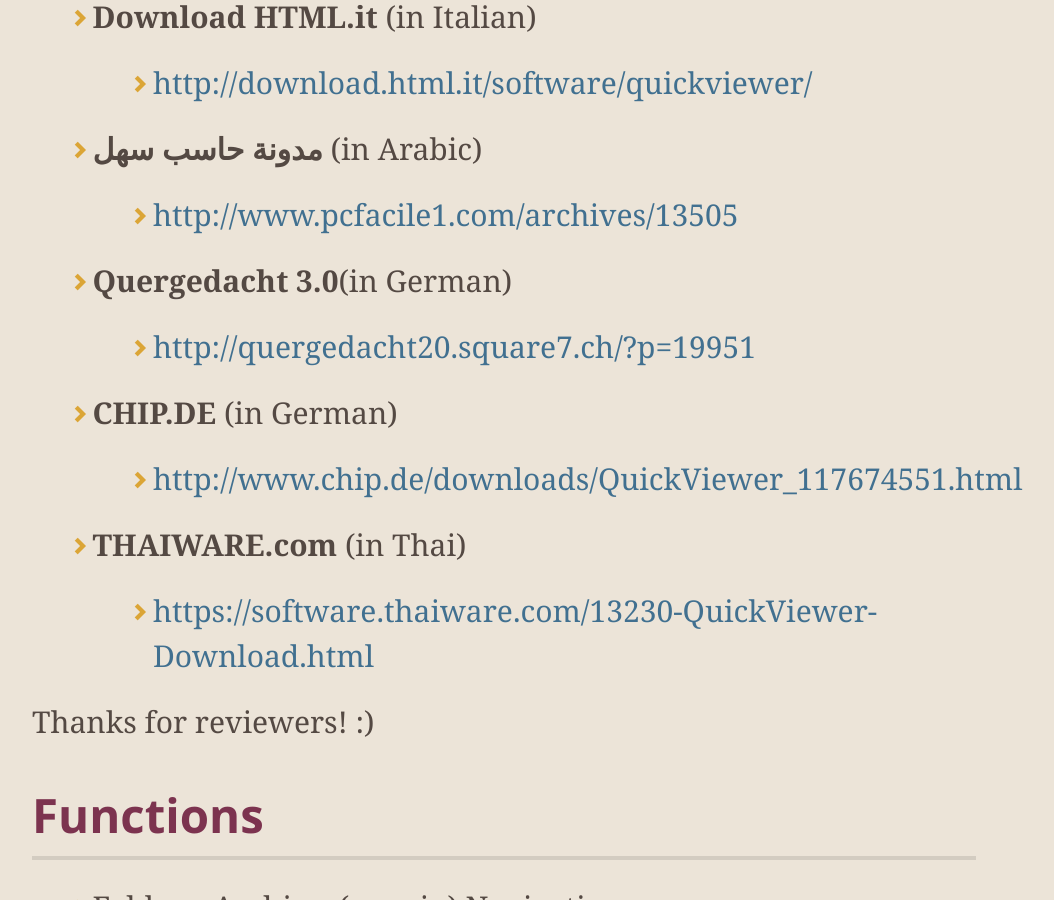
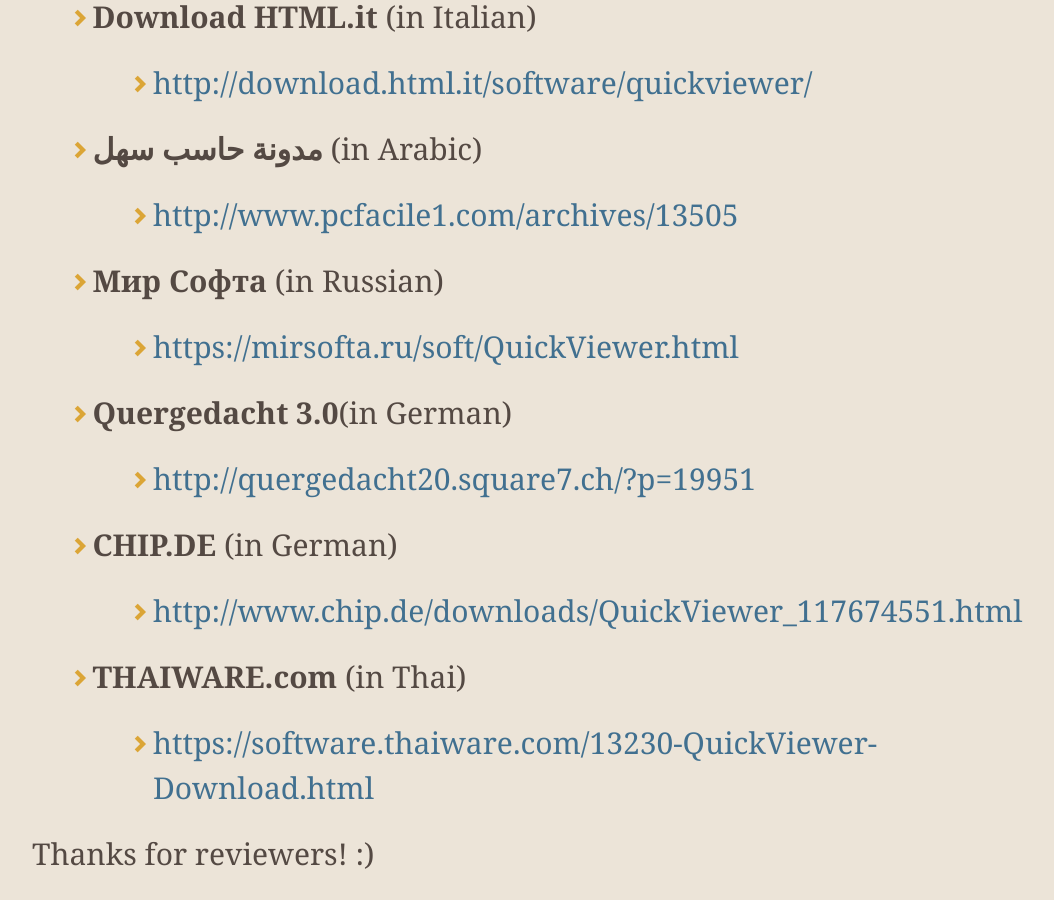
Before and after one commit to kanryu/quickviewer, a Jekyll site: the page built from docs/index.md, in a window 1280 px wide and 900 px high, scrolled down 4761 px. Shown: the whole window, without its empty margins (136-1190 px from the left). Built offline with Jekyll 4.4.1, drawn with Linux system fonts in a browser that asks for light colours; nearby versions of some CDN libraries; our own code applies the rules of GitHub Pages for plain Markdown files.

Commit message:
Update index.md

```diff
--- a/docs/index.md
+++ b/docs/index.md
@@ -79,6 +79,8 @@ You can also clone the latest source code from **[this repository.](https://gith
     - [http://download.html.it/software/quickviewer/](http://download.html.it/software/quickviewer/)
 - **مدونة حاسب سهل** (in Arabic)
     - [http://www.pcfacile1.com/archives/13505](http://www.pcfacile1.com/archives/13505)
+- **Мир Софта** (in Russian)
+    - [https://mirsofta.ru/soft/QuickViewer.html](https://mirsofta.ru/soft/QuickViewer.html)
 - **Quergedacht 3.0**(in German)
     - [http://quergedacht20.square7.ch/?p=19951](http://quergedacht20.square7.ch/?p=19951)
 - **CHIP.DE** (in German)
```
